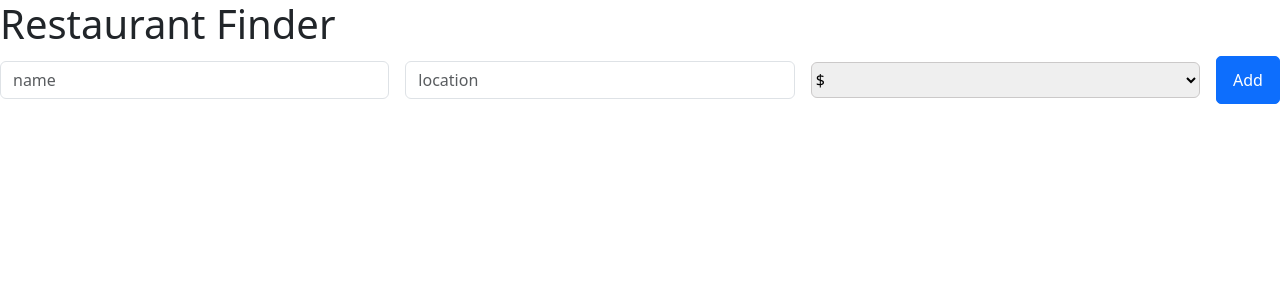
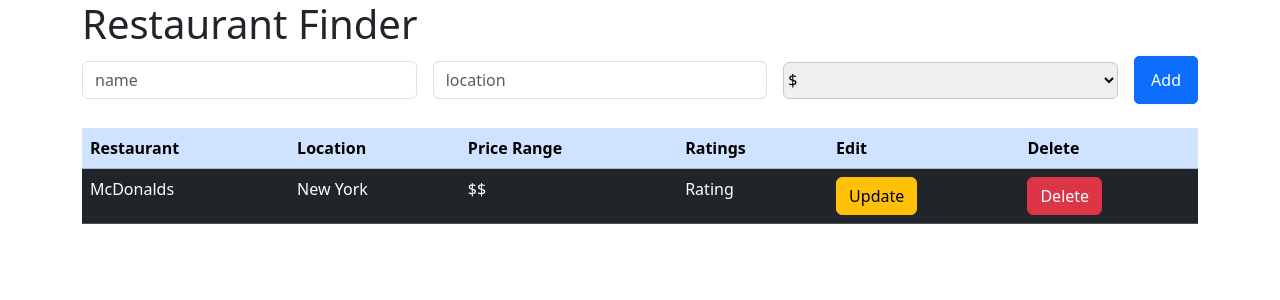
Before and after one commit to Niimaii/Restaurant-Review-PERN, a React (Create React App) app in the folder client/: page / in a window 1280 px wide. Shown: the top 300 px of the page. Built offline with nearby package versions, Linux system fonts and the light colour scheme.

Commit message:
touchups to table

```diff
--- a/client/src/App.jsx
+++ b/client/src/App.jsx
@@ -6,6 +6,7 @@
 
 const App = () => {
   return (
+    <div className="container">
       <BrowserRouter>
         <Routes>
           <Route path="/" element={<Home />} />
@@ -13,6 +14,7 @@
           <Route path="/restaurants/:id" element={<RestaurantDetailPage />} />
         </Routes>
       </BrowserRouter>
+    </div>
   );
 };
 
--- a/client/src/components/RestaurantList.jsx
+++ b/client/src/components/RestaurantList.jsx
@@ -0,0 +1,38 @@
+import React from "react";
+
+const RestaurantList = () => {
+  return (
+    <div>
+      <div className=" list-group">
+        <table className="table table-hover table-dark">
+          <thead>
+            <tr className="table-primary">
+              <th scope="col">Restaurant</th>
+              <th scope="col">Location</th>
+              <th scope="col">Price Range</th>
+              <th scope="col">Ratings</th>
+              <th scope="col">Edit</th>
+              <th scope="col">Delete</th>
+            </tr>
+          </thead>
+          <tbody>
+            <tr>
+              <td>McDonalds</td>
+              <td>New York</td>
+              <td>$$</td>
+              <td>Rating</td>
+              <td>
+                <button className="btn btn-warning">Update</button>
+              </td>
+              <td>
+                <button className="btn btn-danger">Delete</button>
+              </td>
+            </tr>
+          </tbody>
+        </table>
+      </div>
+    </div>
+  );
+};
+
+export default RestaurantList;
--- a/client/src/index.css
+++ b/client/src/index.css
@@ -5,7 +5,7 @@
 }
 
 .priceSelect {
-  height: 36px;
+  height: 37px;
   border-radius: 6px;
   width: 100%;
   border: 1px solid rgb(203, 201, 201);
@@ -16,3 +16,9 @@
   width: 4rem;
   border-radius: 5px;
 }
+
+/* ***** RestaurantList ***** */
+
+.formNames {
+  background-color: #0d6efd !important;
+}
--- a/client/src/routes/Home.jsx
+++ b/client/src/routes/Home.jsx
@@ -2,12 +2,14 @@
 import Header from "../components/Header";
 import { Outlet } from "react-router-dom";
 import AddRestaurant from "../components/AddRestaurant";
+import RestaurantList from "../components/RestaurantList";
 
 const Home = () => {
   return (
     <>
       <Header />
       <AddRestaurant />
+      <RestaurantList />
     </>
   );
 };
```
Lines whose indentation alone changed are shown as unchanged.
